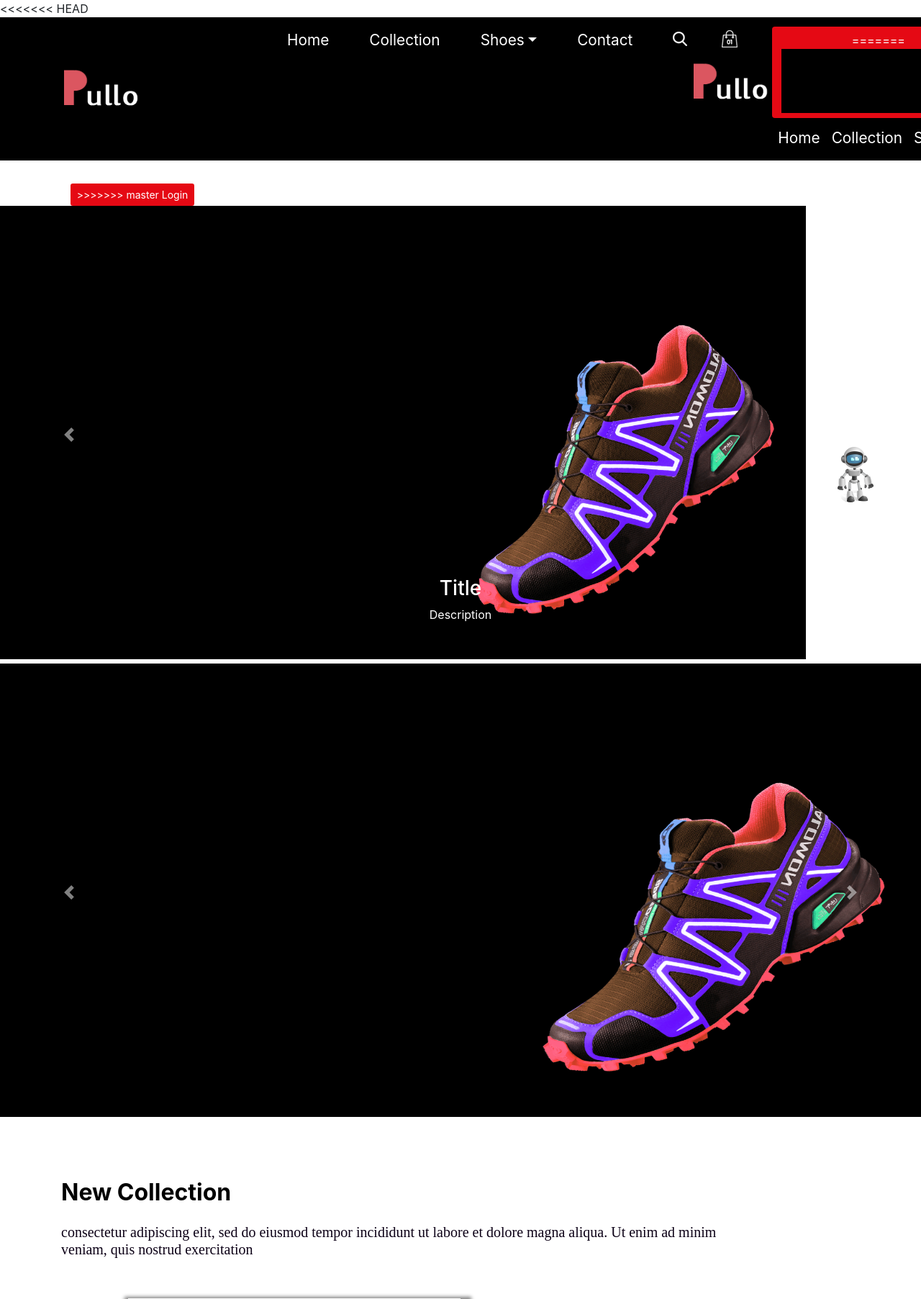
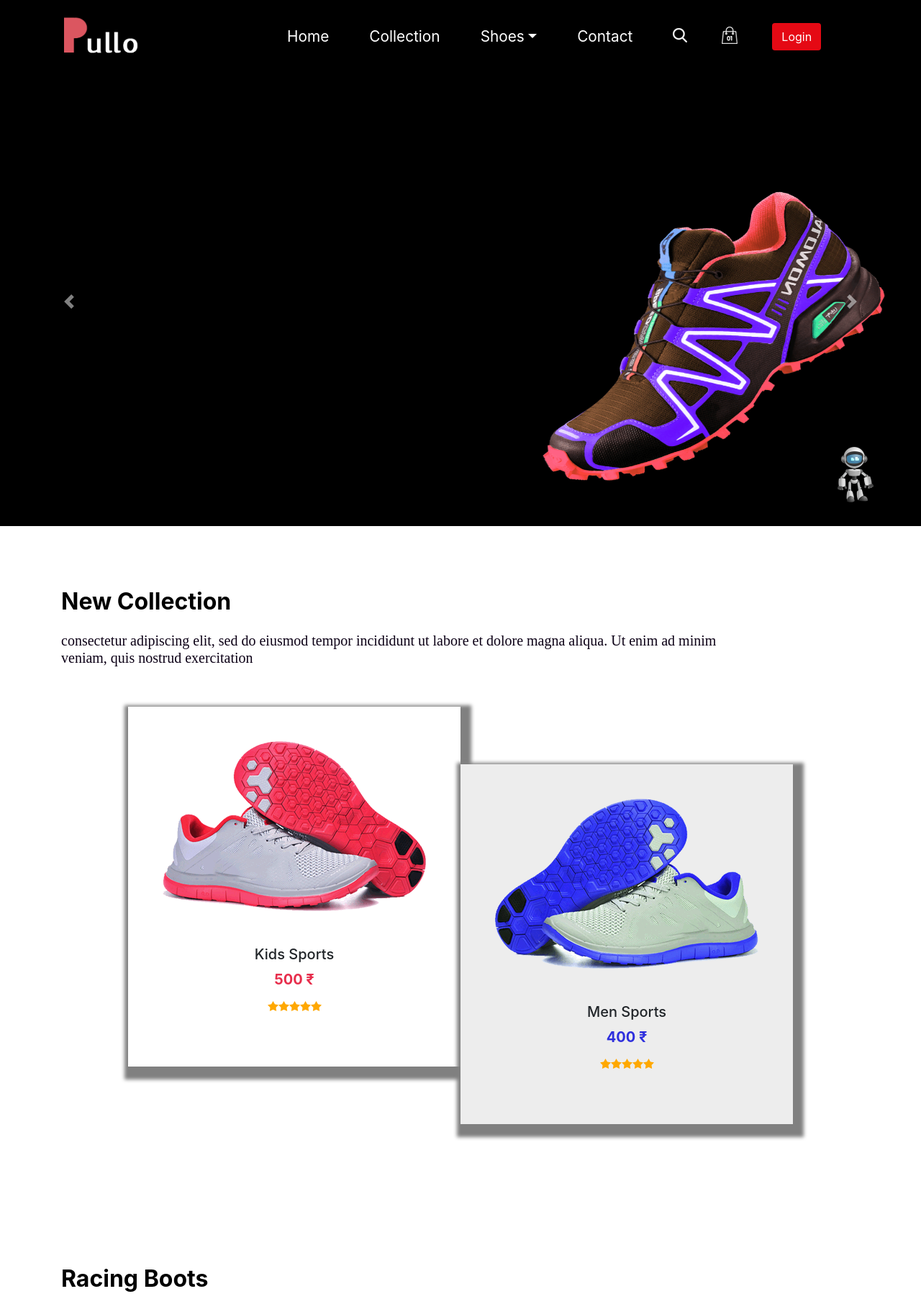
Before and after one commit to STING-OP/WebDev_Project1, a PHP site: page / in a window 1280 px wide. Shown: the top 1805 px of the page at 72% size. Run offline with PHP 8.4, Linux system fonts and the light colour scheme.

Commit message:
resonsive

```diff
--- a/index.html
+++ b/index.html
@@ -33,7 +33,6 @@
 <body>
 
   <!-- header start-->
-<<<<<<< HEAD
   <div class="container-sm">
     <nav class="navbar navbar-expand-xl navbar-dark">
       <a class="navbar-brand pl-5" href="index.html"><img src="./images/footer-logo.png" alt="logo"></a>
@@ -73,59 +72,6 @@
           <li class="nav-item pl-5" style="padding-top: 5px;">
             <button type="button" class="btn" style="background-color: #e50914; color: white;" data-toggle="modal"
               data-target="#myModal">
-=======
-  <div class="container-fluid navConatiner">
-    <div class="row">
-      <div class="col-2 d-sm-flex justify-content-sm-end pt-1">
-        <a href="index.html"><img src="./images/footer-logo.png " class="navbar-brand" alt="logo"></a>
-      </div>
-
-      <!-- Navbar start -->
-      <div class="col-7 d-flex justify-content-center ">
-        <nav class="navbar navbar-expand-sm navbar-dark">
-          <button class="navbar-toggler d-xl-none" type="button" data-toggle="collapse" data-target="#collapsibleNavId"
-            aria-controls="collapsibleNavId" aria-expanded="false" aria-label="Toggle navigation">
-            <span class="navbar-toggler-icon"></span>
-          </button>
-          <div class="collapse navbar-collapse" id="collapsibleNavId">
-            <ul class="navbar-nav mr-auto mt-2 mt-lg-0 d-sm-flex">
-              <li class="nav-item active pt-1">
-                <a class="nav-link " href="#">Home <span class="sr-only">(current)</span></a>
-              </li>
-              <li class="nav-item pt-1">
-                <a class="nav-link " href="#">Collection</a>
-              </li>
-              <li class="nav-item dropdown pt-1">
-                <a class="nav-link dropdown-toggle " href="#" id="dropdownId" data-toggle="dropdown"
-                  aria-haspopup="true" aria-expanded="false">Shoes</a>
-                <div class="dropdown-menu" aria-labelledby="dropdownId">
-                  <a class="dropdown-item" href="#">Men</a>
-                  <a class="dropdown-item" href="#">Women</a>
-                </div>
-              </li>
-              <li class="nav-item pt-1">
-                <a class="nav-link " href="#">Contact</a>
-              </li>
-              <li class="nav-item pl-sm-3 pl-sm-3 pl-sm-5 pl-sm-5" style="padding-top: 10px;">
-                <a href="#">
-                  <img src="./images/search_icon.png" alt="search">
-                </a>
-              </li>
-              <li class="nav-item pl-sm-3 pl-sm-3 pl-sm-5 pl-sm-5" style="padding-top: 9px;">
-                <a href="#">
-                  <img src="./images/shop_icon.png" alt="shop">
-                </a>
-              </li>
-            </ul>
-          </div>
-        </nav>
-      </div>
-      <div class="col-3">
-        <ul class="nav d-sm-flex justify-content-sm-around pt-sm-4 loginUl">
-          <li class="nav-item pl-sm-5" style="padding-top: 8px;">
-            <button type="button" class="btn btn-sm" style="background-color: #e50914; color: white;"
-              data-toggle="modal" data-target="#myModal">
->>>>>>> master
               Login
             </button>
             <!-- The Modal -->
@@ -159,54 +105,7 @@
           </li>
         </ul>
       </div>
-    </div>
-    <!-- Navbar end -->
-
-    <!-- Carousel start -->
-    <div class="row">
-      <div class="col-12">
-        <div id="carouselId" class="carousel slide" data-ride="carousel">
-          <ol class="carousel-indicators">
-            <li data-target="#carouselId" data-slide-to="0" class="active"></li>
-            <li data-target="#carouselId" data-slide-to="1"></li>
-            <li data-target="#carouselId" data-slide-to="2"></li>
-          </ol>
-          <div class="carousel-inner" role="listbox">
-            <div class="carousel-item active">
-              <img src="./images/carousel1.png" class="img-fluid" alt="First slide" style="height: 630px !important;">
-              <div class="carousel-caption d-none d-md-block">
-                <h3>Title</h3>
-                <p>Description</p>
-              </div>
-            </div>
-            <div class="carousel-item">
-              <img src="./images/carousel1.png" alt="Second slide" class="img-fluid" style="height: 630px !important;">
-              <div class="carousel-caption d-none d-md-block">
-                <h3>Title</h3>
-                <p>Description</p>
-              </div>
-            </div>
-            <div class="carousel-item">
-              <img src="./images/carousel1.png" alt="Third slide" class="img-fluid" style="height: 630px !important;">
-              <div class="carousel-caption d-none d-md-block">
-                <h3>Title</h3>
-                <p>Description</p>
-              </div>
-            </div>
-          </div>
-          <a class="carousel-control-prev" href="#carouselId" role="button" data-slide="prev">
-            <span class="carousel-control-prev-icon" aria-hidden="true"></span>
-            <span class="sr-only">Previous</span>
-          </a>
-          <a class="carousel-control-next" href="#carouselId" role="button" data-slide="next">
-            <span class="carousel-control-next-icon" aria-hidden="true"></span>
-            <span class="sr-only">Next</span>
-          </a>
-        </div>
-      </div>
-    </div>
-    <!-- carousel end -->
-
+    </nav>
   </div>
   <!-- Header end -->
 
@@ -425,7 +324,7 @@
     </div>
   </div>
   <div class="container-fluid SvgContainer" style="margin-top: -50.02px;">
-    <svg id="wave" style="transform:rotate(180deg); transition: 0.3s" ; height="200px" ; width="100%" ; version="1.1" ;
+    <svg id="wave" style="transform:rotate(180deg); transition: 0.3s"; height="200px"; width="100%"; version="1.1";
       xmlns="http://www.w3.org/2000/svg">
       <defs>
         <linearGradient id="sw-gradient-0" x1="0" x2="0" y1="1" y2="0">
```
Also changed, not shown: style.css (+11 -17 lines).
